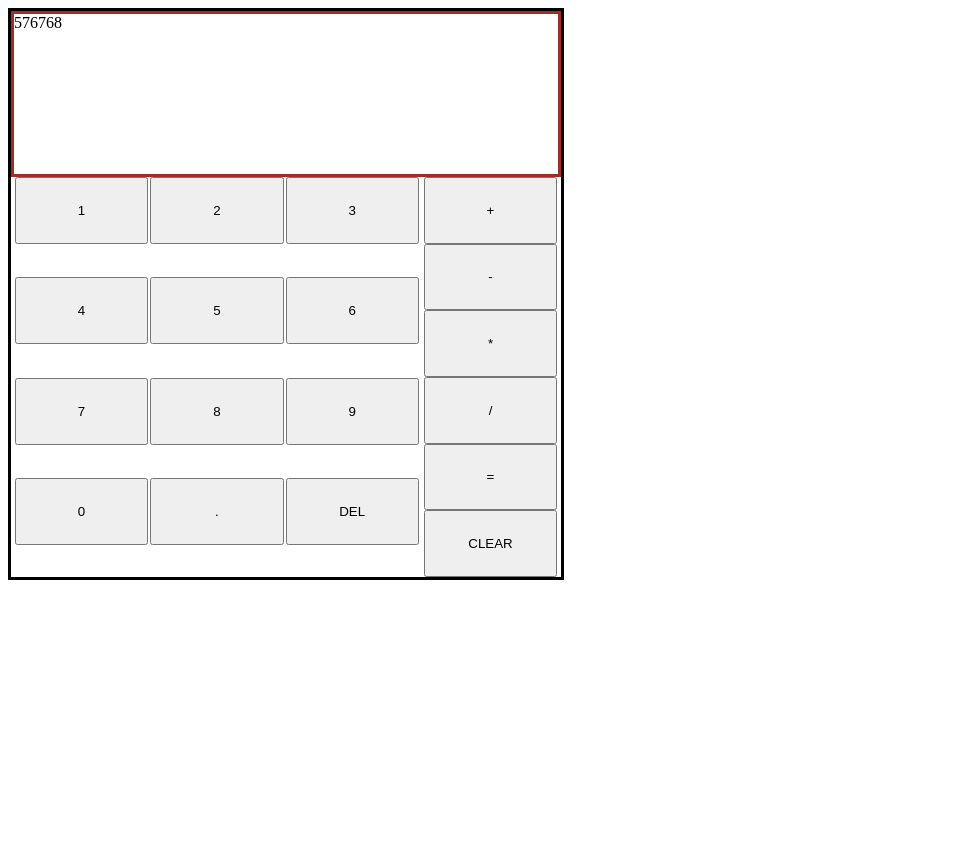
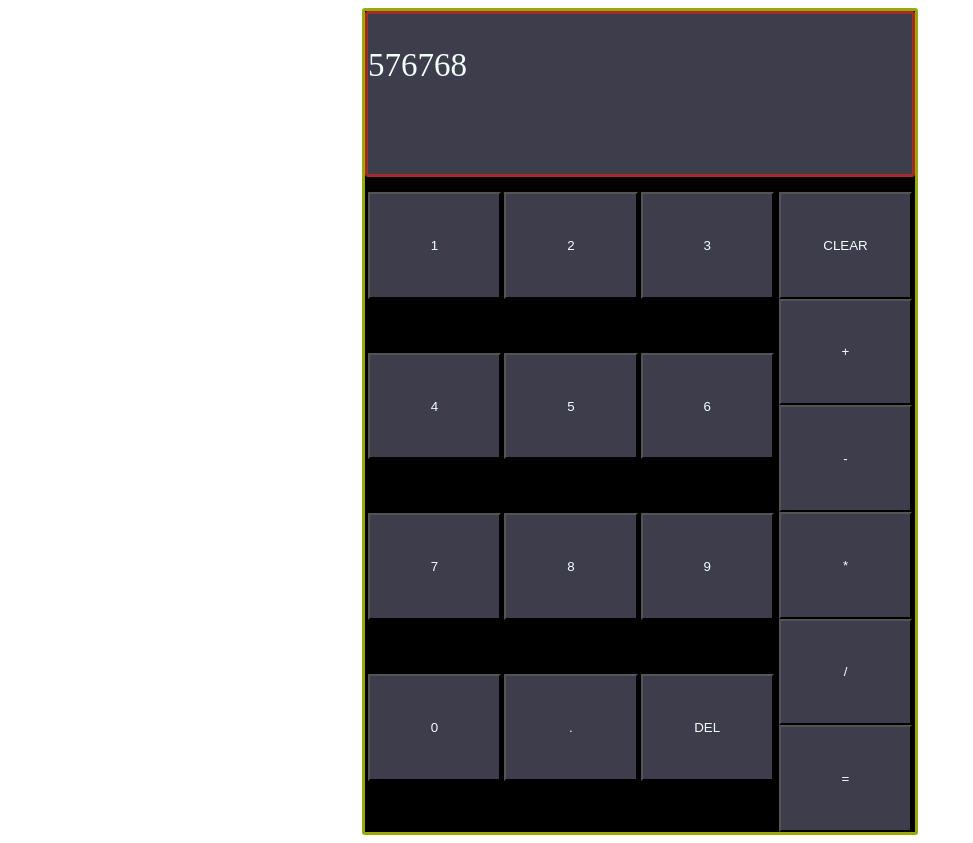
Before and after one commit to kiovit/calculator-project, a plain HTML site: page index.html in a window 1280 px wide. Shown: the whole page, without its empty margins (0-973 px from the left). Before the commit the page ends 800 px from the top, so only its background shows below. Drawn offline with Linux system fonts and the light colour scheme.

Commit message:
Small style changes

```diff
--- a/index.html
+++ b/index.html
@@ -10,7 +10,7 @@
     </head>
     <body>
         <div class="container">
-            <div class="screen">576768</div>
+            <div class="screen"><p>576768</p></div>
             <div class="pad">
                 <div class="numbers">
                     <button>1</button>
@@ -27,12 +27,12 @@
                     <button>DEL</button>
                 </div>
                 <div class="operators">
+                    <button>CLEAR</button>
                     <button>+</button>
                     <button>-</button>
                     <button>*</button>
                     <button>/</button>
                     <button>=</button>
-                    <button>CLEAR</button>
                 </div>
             </div>
         </div>
--- a/style/style.css
+++ b/style/style.css
@@ -1,23 +1,33 @@
 html {
     min-height: 100svh;
+
 }
 
+p{
+    font-size: 33px;
+}
 body{
     display: flex;
+    justify-content: center;
+
 }
 
 .container{
     display:flex;
     align-items: center;
+    background-color: black;
     flex-direction: column;
-
-    border-color: black;
+    border-color: rgb(153, 170, 0);
     border-style: solid;
+    border-radius: 3px;
 }
 
 .screen{
+    color: azure;
+    background-color: rgb(61, 61, 75);
     border-color: brown;
     border-style: solid;
+    border-radius: 3px;
     width: 34em;
     height: 10em;
 }
@@ -27,12 +37,13 @@ body{
     display: flex;
     justify-content: center;
     gap: 5px;
+    margin-top: 15px;
 }
 
 .numbers{
     display: grid;
     grid-template-columns: 1fr 1fr 1fr;
-    gap: 2px;
+    gap: 3px;
 }
 
 .operators{
@@ -41,6 +52,8 @@ body{
 }
 
 button{
+    color: azure;
+    background-color: rgb(61, 61, 75);
     width: 10em;
-    height: 5em;
+    height: 8em;
 }
```
